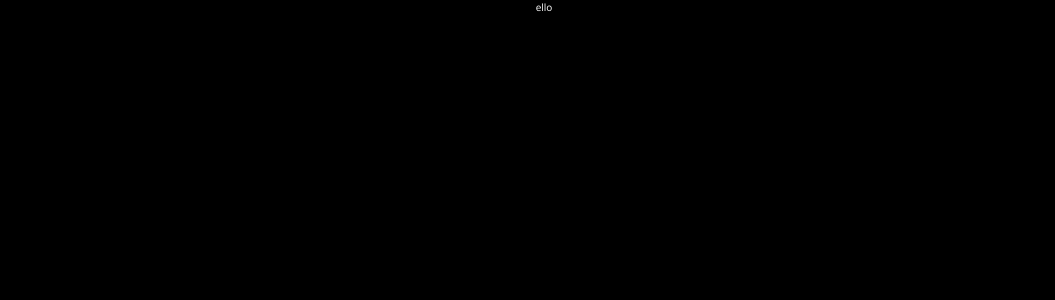
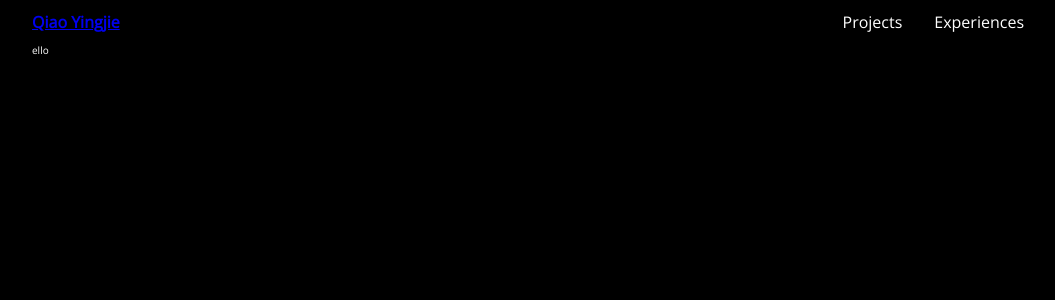
Before and after one commit to YingjieQiao/YingjieQiao.github.io, a React (Create React App) app: page /experiences in a window 1280 px wide. Shown: the top 300 px of the page, without its empty margins (96-1151 px from the left). Built offline with nearby package versions, Linux system fonts and the light colour scheme.

Commit message:
reactor header and router

```diff
--- a/src/App.js
+++ b/src/App.js
@@ -1,5 +1,5 @@
 import {
-	BrowserRouter as Router,
+	BrowserRouter,
 	Switch,
 	Route,
 } from "react-router-dom";
@@ -7,19 +7,20 @@ import {
 import Home from "./Components/Home"
 import Projects from "./Components/Projects";
 import Experiences from "./Components/Experiences";
+import Header from "./Components/Header";
 
 function App() {
   return (
     <div className="App">
 
-		<Router>
+		<BrowserRouter>
+			<Header/>
 			<Switch>
 				<Route path="/" exact component={Home}/>
 				<Route path="/projects" exact component={Projects}/>
 				<Route path="/experiences" exact component={Experiences}/>
-
 			</Switch>
-		</Router>
+		</BrowserRouter>
 
     </div>
   );
--- /dev/null
+++ b/src/Components/Header.js
@@ -0,0 +1,25 @@
+import { Component } from "react";
+import {Link} from 'react-router-dom';
+
+import styles from "../css/home.module.css";
+import data from "./data";
+
+
+class Header extends Component {
+
+    render() {
+        return (
+            <div className={styles.header_container}>
+                <Link to="/"><h1>{data.fullname}</h1></Link>
+                <nav>
+                    <ul>
+                        <li><Link to="/projects">Projects</Link></li>
+                        <li><Link to="/experiences">Experiences</Link></li>
+                    </ul>
+                </nav>
+            </div>
+        )
+    }
+}
+
+export default Header
--- a/src/Components/Home.js
+++ b/src/Components/Home.js
@@ -1,5 +1,4 @@
 import React, { Component } from 'react';
-import {Link} from 'react-router-dom';
 import { FaEnvelope, FaLinkedin, FaGithub } from "react-icons/fa";
 
 import styles from "../css/home.module.css";
@@ -10,16 +9,6 @@ class Home extends Component {
     render() {
         return (
             <div className={styles.home}>
-
-                <div className={styles.header_container}>
-                    <Link to="/"><h1>{data.fullname}</h1></Link>
-                    <nav>
-                        <ul>
-                            <li><Link to="/projects">Projects</Link></li>
-                            <li><Link to="/experiences">Experiences</Link></li>
-                        </ul>
-                    </nav>
-                </div>
 
                 <div className={styles.home_container}>
                     <div className={styles.home_head_wrapper}>
--- a/src/Components/data.js
+++ b/src/Components/data.js
@@ -5,7 +5,7 @@ export default {
     intro:     "I'm a Software Engineer. Currently a Final Year Computer Science student at Singapore University of Technology and Design (SUTD), and working as a fullstack Software Engineer Intern at SAP.",
 
     // changing to 1-line string to avoid warning
-    paragraph1:  "I aspire to build high-impact software products, with attention to code details and scalable & maintainable architecture. I enjoy solving problems with technology, and I constantly engage myself to new challenges and to learn new skills. I believe constant self-learning is essential for a software engineer to keep up with the fast-evolving technologies and excel.",
+    paragraph1:  "I aspire to build high-impact software products, with attention to code details and scalable & maintainable architecture. I enjoy solving problems with technology, and I constantly engage myself to new challenges and to learn new skills. I believe constant self-learning is essential for a software engineer to keep up with the fast-evolving technologies and to excel.",
     techstack: "I have experience in the following areas:",
 
     contact_email: "yingjie_qiao@outlook.com",
```
Also changed, not shown: 1 other file (tests, documents, lock files or other folders).
